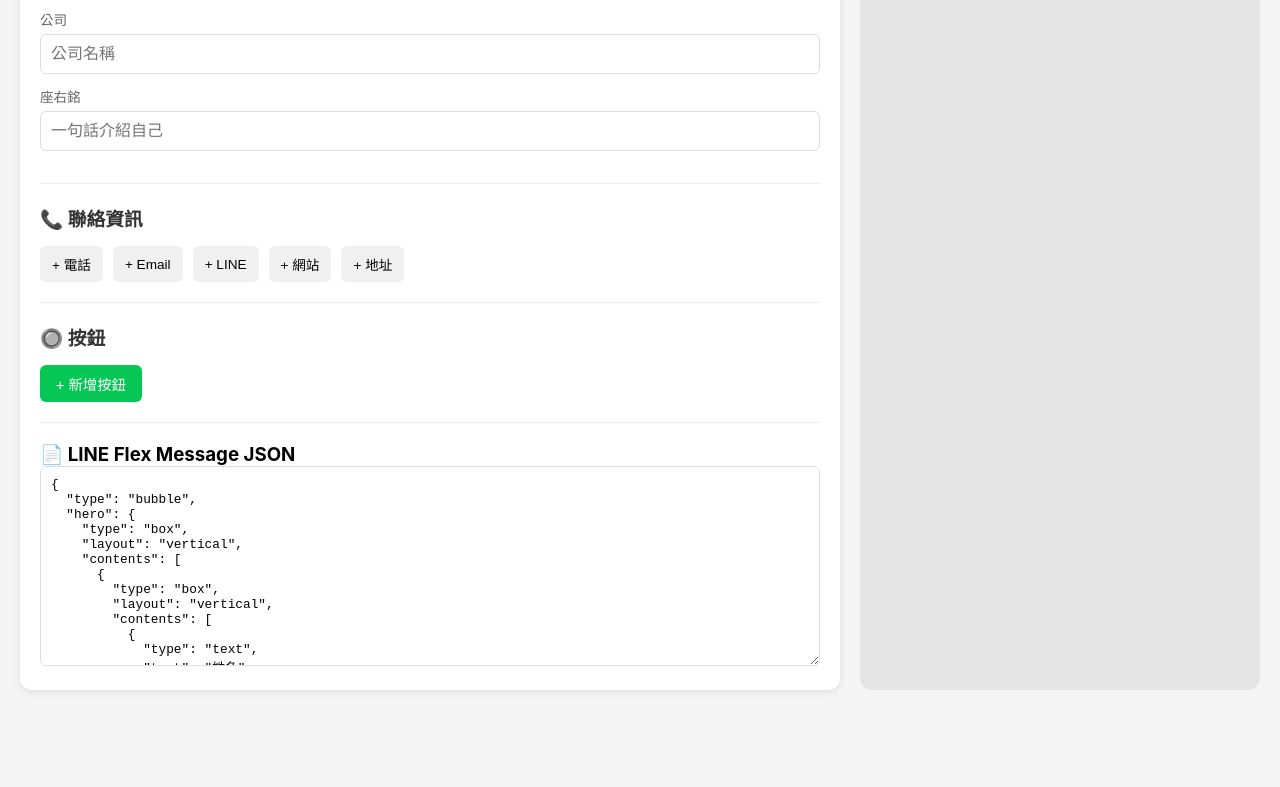
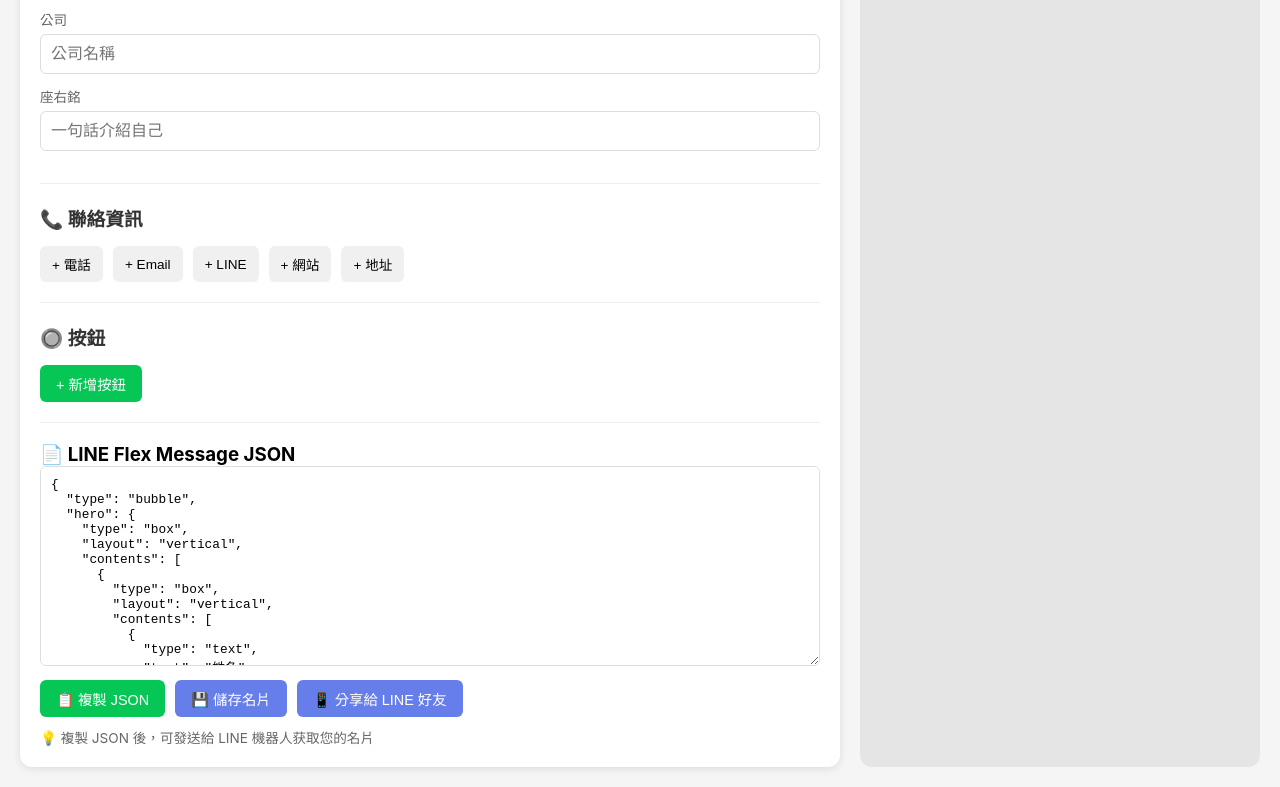
Before and after one commit to adam9617173/line-login-system, a website: page public/card-editor.html in a window 1280 px wide. Shown: the part 371-1158 px from the top of the page. Before the commit the page ends 1081 px from the top, so only its background shows below. Drawn offline with Linux system fonts and the light colour scheme.

Commit message:
Add share features - copy JSON, save card, share to LINE

```diff
--- a/public/card-editor.html
+++ b/public/card-editor.html
@@ -127,6 +127,14 @@
       <div class="json-output">
         <h3>📄 LINE Flex Message JSON</h3>
         <textarea id="jsonOutput" readonly></textarea>
+        <div style="margin-top: 10px; display: flex; gap: 10px; flex-wrap: wrap;">
+          <button class="btn btn-primary" onclick="copyJson()">📋 複製 JSON</button>
+          <button class="btn btn-secondary" onclick="saveCard()">💾 儲存名片</button>
+          <button class="btn btn-secondary" onclick="shareToLine()">📱 分享給 LINE 好友</button>
+        </div>
+        <p style="margin-top: 10px; font-size: 0.85rem; color: #666;">
+          💡 複製 JSON 後，可發送給 LINE 機器人获取您的名片
+        </p>
       </div>
     </div>
 
@@ -351,6 +359,41 @@
 
     // 初始化
     updatePreview();
+
+    // 複製 JSON
+    function copyJson() {
+      const json = document.getElementById('jsonOutput').value;
+      navigator.clipboard.writeText(json).then(function() {
+        alert('✅ JSON 已複製到剪貼簿！');
+      }, function() {
+        alert('複製失敗，請手動複製');
+      });
+    }
+
+    // 儲存名片
+    function saveCard() {
+      const json = document.getElementById('jsonOutput').value;
+      fetch('/api/cards/save-flex', {
+        method: 'POST',
+        headers: {'Content-Type': 'application/json'},
+        body: JSON.stringify({ flexJson: json })
+      }).then(function(res) { return res.json(); })
+        .then(function(data) {
+          if (data.success) {
+            alert('✅ 名片已儲存！');
+          } else {
+            alert('❌ 儲存失敗');
+          }
+        });
+    }
+
+    // 分享給 LINE
+    function shareToLine() {
+      const json = document.getElementById('jsonOutput').value;
+      // 使用 LINE 的分享 URL
+      const lineShareUrl = 'https://line.me/R/msg/text/?' + encodeURIComponent('這是我的 LINE 名片：\n\n' + json);
+      window.open(lineShareUrl, '_blank');
+    }
   </script>
 </body>
 </html>
```
Also changed, not shown: server.js (+11 -0 lines).
